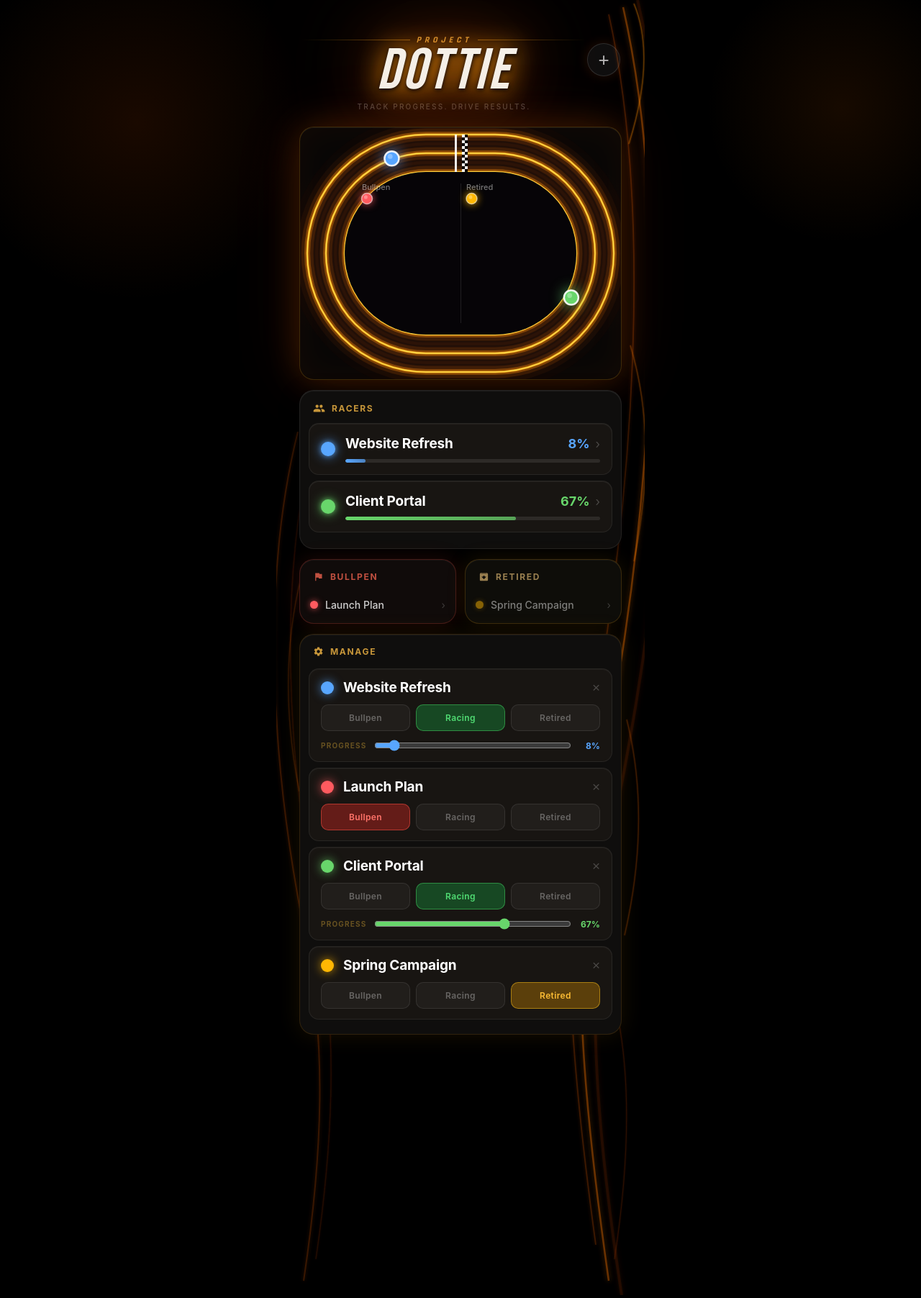
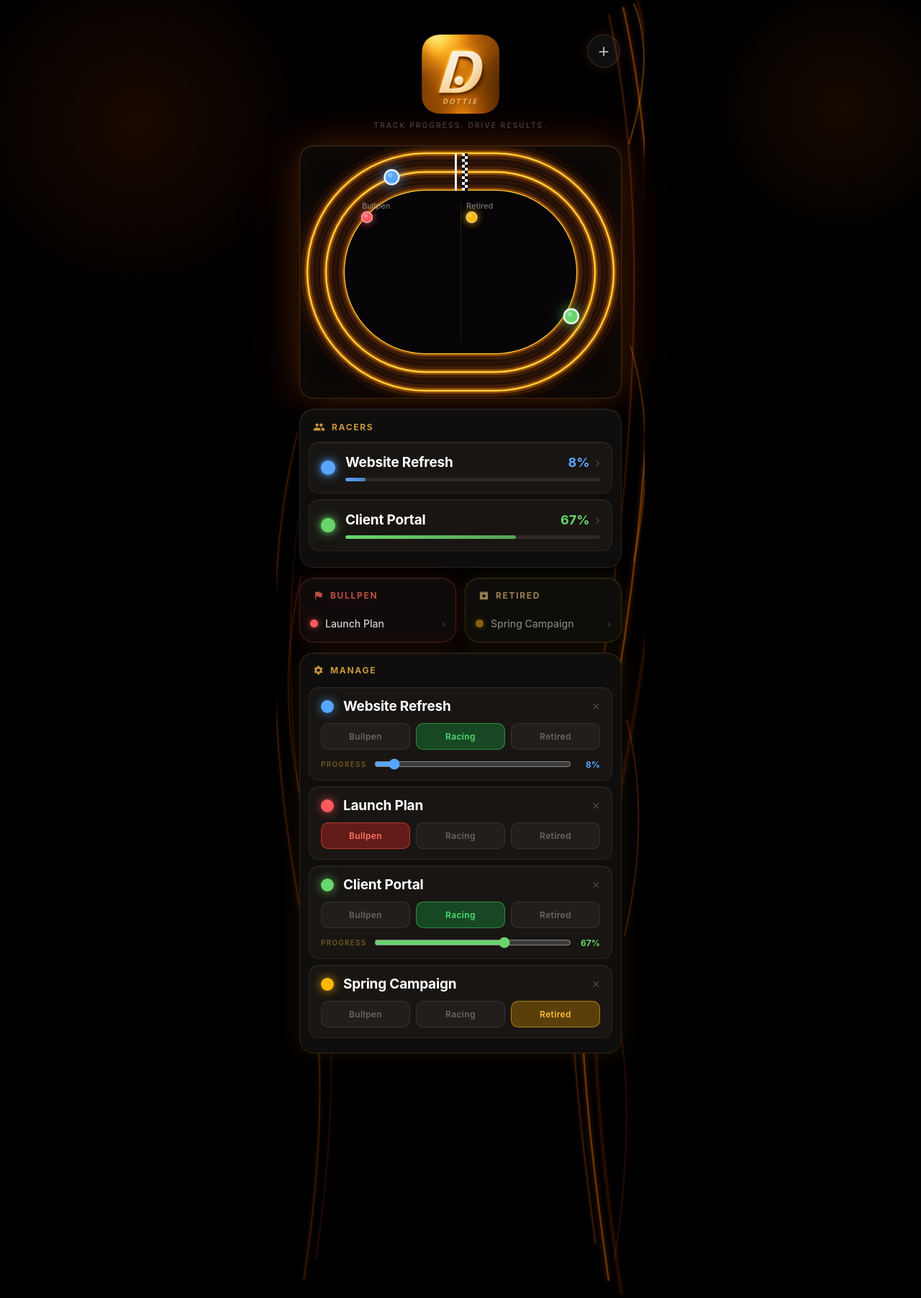
Before and after one commit to R10ForTheWin/dot-race, a Flask app: page / in a window 1280 px wide. Shown: the whole page at 72% size. Run offline with Flask 3, Linux system fonts and the light colour scheme.

Commit message:
Center header, add logo image, absolutely position + button
Co-Authored-By: Claude Sonnet 4.6 <noreply@anthropic.com>

```diff
--- a/templates/index.html
+++ b/templates/index.html
@@ -75,13 +75,24 @@
 
     /* ── Header ────────────────────────────────────────────────── */
     .header-bar {
-      display: flex;
-      align-items: flex-start;
+      position: relative;
       margin-bottom: 22px;
       padding: 0 2px;
-      position: relative; z-index: 1;
+      z-index: 1;
+      text-align: center;
     }
-    .header-text { flex: 1; text-align: center; }
+    .header-text { text-align: center; }
+    .header-logo {
+      width: 110px; height: 110px;
+      border-radius: 26px;
+      display: block;
+      margin: 0 auto 10px;
+      object-fit: cover;
+    }
+    .add-btn {
+      position: absolute;
+      top: 0; right: 2px;
+    }
 
     .title-project-row {
       display: flex;
@@ -136,7 +147,7 @@
       cursor: pointer; color: rgba(255,255,255,0.70);
       font-size: 26px; font-weight: 200;
       display: flex; align-items: center; justify-content: center;
-      flex-shrink: 0; margin-top: 12px;
+      flex-shrink: 0;
       transition: all 0.2s;
       box-shadow: 0 0 18px rgba(255, 110, 0, 0.15);
     }
@@ -383,16 +394,11 @@
 
   <!-- Header -->
   <div class="header-bar">
+    <button class="add-btn" id="addBtn">+</button>
     <div class="header-text">
-      <div class="title-project-row">
-        <div class="title-line"></div>
-        <span class="title-project-text">PROJECT</span>
-        <div class="title-line r"></div>
-      </div>
-      <div class="title-glow-wrap"><div class="title-dot-race">DOTTIE</div></div>
+      <img src="/static/logo.png" alt="Dottie" class="header-logo">
       <p class="app-subtitle">TRACK PROGRESS. DRIVE RESULTS.</p>
     </div>
-    <button class="add-btn" id="addBtn">+</button>
   </div>
 
   <!-- Track -->
```
Also changed, not shown: static/logo.png (added).
